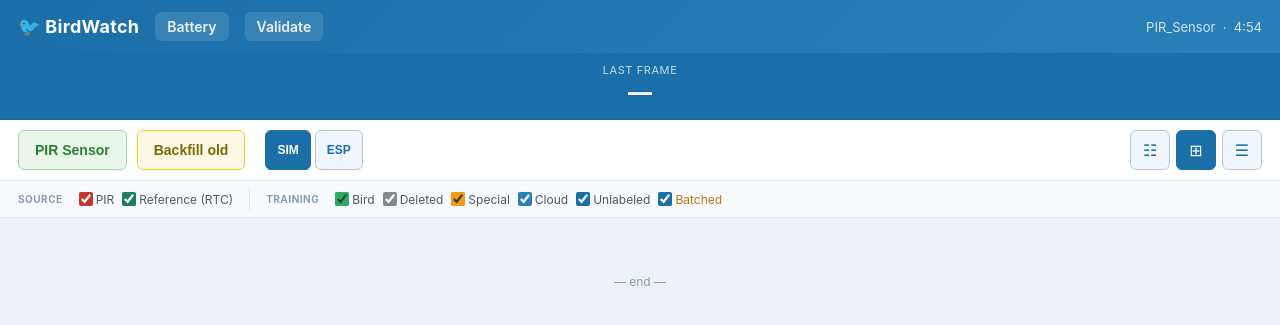
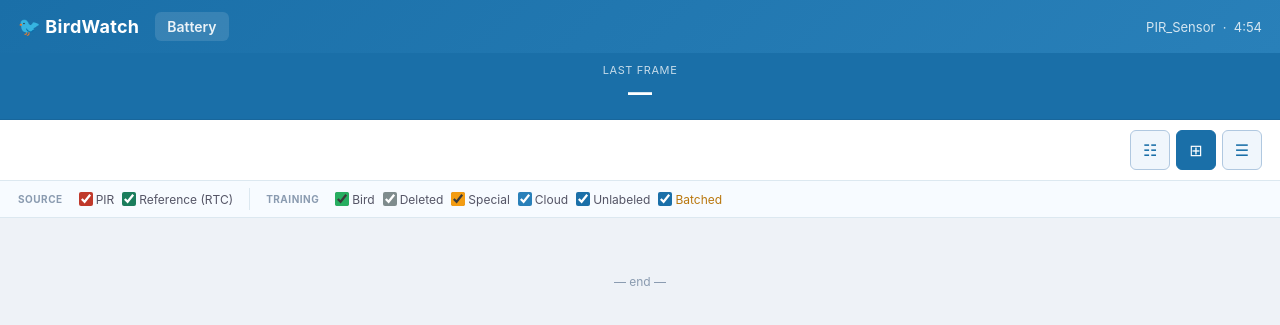
Before and after one commit to happychriss/birdwatch-edge-platform, a Flask app: page / in a window 1280 px wide. Shown: the top 325 px of the page. Run offline with Flask 3, Linux system fonts and the light colour scheme; some libraries are stand-ins or nearby versions.

Commit message:
ui: remove the controls that no longer do anything
Backfill old, SIM/ESP and Validate were all driven by the retired background
model; the PIR Sensor button could only ever set the state it was already in.

  Backfill old  shelled out to backfill_meta.py, which replays a per-tile model
                the firmware no longer runs. Route /admin/backfill removed too.
  Validate      shelled out to validate.py, an ESP-vs-Python parity check for
                that same model. Routes /validate and /validate/run removed,
                along with templates/validate.html.
  SIM / ESP     toggled between server-simulated and raw ESP badges. With the
                shadow pipeline off the two are byte-identical, so the toggle
                compared a frame against itself. The hidden duplicate badge row
                under every card goes with it, and the tile overlay now reads
                one set of attributes instead of choosing between two copies.
  PIR Sensor    called /set_status?status=PIR_Sensor. Nothing anywhere sets
                Camera_Server - it appears in no route and no template - so the
                button only ever wrote the default back over itself.

/set_status is KEPT, because it is the real control: the reply to /frame carries
global_status and the firmware acts on it (BW_MODE_CAMERA_SERVER in
http_client.c). Camera mode can still be entered and left by URL. Only the
button that could not reach the interesting state is gone.

Also removed the now-dead JS (runBackfill, pollBackfill, the SIM/ESP mode
machinery), their CSS, and four unused module globals. Leaving those would have
been worse than the buttons: applySimEspMode was still being invoked at load
after its definition was deleted, which would have thrown on every page.

Verified: / and /battery 200, /validate and /admin/backfill 404, /set_status
still redirects, no errors in the server log.

Co-Authored-By: Claude Opus 5 <noreply@anthropic.com>

```diff
--- a/src/python_bw_src/main.py
+++ b/src/python_bw_src/main.py
@@ -909,11 +909,7 @@ def frame_detail():
 
 # ─────────────────────────────── /validate ───────────────────────────────────
 
-_validate_results: list = []   # last run results held in-process (dev/admin use)
-_validate_running: bool = False
 
-_backfill_log: str = ''
-_backfill_running: bool = False
 
 
 # ─────────────────────────────── /frame/<id>/label ───────────────────────────
@@ -1029,93 +1025,10 @@ def mark_downloaded(frame_id: int):
     return jsonify({'id': frame_id, 'downloaded_at': meta['downloaded_at']}), 200
 
 
-@app.route('/admin/backfill', methods=['GET'])
-def backfill_status():
-    return jsonify({'running': _backfill_running, 'log': _backfill_log})
-
-
-@app.route('/admin/backfill', methods=['POST'])
-def backfill_run():
-    global _backfill_log, _backfill_running
-    if _backfill_running:
-        return jsonify({'status': 'already running'}), 409
-
-    force = (request.json or {}).get('force', False)
-
-    def _run():
-        global _backfill_log, _backfill_running
-        _backfill_running = True
-        try:
-            here = os.path.dirname(os.path.abspath(__file__))
-            cc_dir = os.path.join(here, '..', 'cloud-check')
-            venv_py = os.path.join(cc_dir, '.venv', 'bin', 'python')
-            if not os.path.exists(venv_py):
-                venv_py = 'python3'
-            script = os.path.join(cc_dir, 'backfill_meta.py')
-            args = [venv_py, script]
-            if force:
-                args.append('--force')
-            proc = subprocess.run(args, capture_output=True, text=True, timeout=600)
-            _backfill_log = proc.stdout
-            if proc.stderr:
-                _backfill_log += '\n--- stderr ---\n' + proc.stderr
-            if proc.returncode != 0:
-                _backfill_log = f'ERROR (exit {proc.returncode}):\n' + _backfill_log
-        except Exception as exc:
-            _backfill_log = f'Exception: {exc}'
-        finally:
-            _backfill_running = False
-
-    threading.Thread(target=_run, daemon=True).start()
-    return jsonify({'status': 'started'}), 202
-
-
-@app.route('/validate/run', methods=['POST'])
-def validate_run():
-    """Run validate.py via its own venv (cloud-check has numpy/Pillow/scipy).
-
-    validate.py is called as a subprocess; results are returned as JSON on stdout.
-    Runs in a background thread so the HTTP response returns immediately.
-    """
-    global _validate_results, _validate_running
-    if _validate_running:
-        return jsonify({'status': 'already running'}), 409
-
-    def _run():
-        global _validate_results, _validate_running
-        _validate_running = True
-        try:
-            here = os.path.dirname(os.path.abspath(__file__))
-            cc_dir = os.path.join(here, '..', 'cloud-check')
-            # Use the cloud-check venv python which has numpy/Pillow/scipy
-            venv_py = os.path.join(cc_dir, '.venv', 'bin', 'python')
-            if not os.path.exists(venv_py):
-                venv_py = 'python3'   # fallback: hope numpy is available
-            validate_script = os.path.join(cc_dir, 'validate.py')
-            config_path = os.path.join(cc_dir, 'validate_config.json')
-            proc = subprocess.run(
-                [venv_py, validate_script, config_path, '--json'],
-                capture_output=True, text=True, timeout=120,
-            )
-            if proc.returncode != 0:
-                _validate_results = [{'error': proc.stderr.strip() or 'validate.py exited with error'}]
-            else:
-                _validate_results = json.loads(proc.stdout)
-        except Exception as exc:
-            _validate_results = [{'error': str(exc)}]
-        finally:
-            _validate_running = False
-
-    threading.Thread(target=_run, daemon=True).start()
-    return jsonify({'status': 'started'}), 202
-
-
-@app.route('/validate')
-def validate_view():
-    return render_template('validate.html',
-                           results=_validate_results,
-                           running=_validate_running)
-
+# NOTE: /admin/backfill and /validate were removed along with the background
+# model.  They shelled out to backfill_meta.py and validate.py, which are now
+# retired: both replay a per-tile model the firmware no longer runs.  The
+# suppression rule is fitted offline instead, by cloud-check/presuppress_model.py.
 
 if __name__ == '__main__':
     app.config['MAX_CONTENT_LENGTH'] = 16 * 1024 * 1024
--- a/src/python_bw_src/templates/frames.html
+++ b/src/python_bw_src/templates/frames.html
@@ -50,11 +50,6 @@
     min-height: 40px; display: inline-flex; align-items: center;
   }
   .btn:hover { background: #daeaf7; }
-  .btn-pir { background: #e8f5e9; border-color: #a5d6a7; color: #2e7d32; }
-  .btn-pir:hover { background: #c8e6c9; }
-  .btn-backfill { background: #fef9e7; border-color: #f9ca24; color: #7d6608; }
-  .btn-backfill:hover { background: #fdebd0; }
-  .btn-backfill:disabled { opacity: 0.5; cursor: default; }
 
   /* ── Label flag on card image ── */
   .label-flag {
@@ -180,7 +175,6 @@
 <header>
   <h1>🐦 BirdWatch</h1>
   <a class="nav-link" href="/battery">Battery</a>
-  <a class="nav-link" href="/validate">Validate</a>
   <span class="header-mode">{{ status }} &nbsp;·&nbsp; <span id="countdown">5:00</span></span>
 </header>
 
@@ -201,13 +195,6 @@
 
 <!-- ── Controls ── -->
 <div class="controls">
-  <button class="btn btn-pir" onclick="location.href='/set_status?status=PIR_Sensor'">PIR Sensor</button>
-  <button class="btn btn-backfill" id="btn-backfill" onclick="runBackfill(false)" title="Simulate burst+bg pipeline on old frames">Backfill old</button>
-  <span id="backfill-status" style="font-size:12px;color:#556;"></span>
-  <div style="display:flex;gap:4px;">
-    <button class="view-btn active" id="btn-sim-mode" onclick="applySimEspMode('sim')" title="Show server-simulated results" style="font-size:12px;padding:6px 11px;font-weight:700;">SIM</button>
-    <button class="view-btn"        id="btn-esp-mode" onclick="applySimEspMode('esp')" title="Show raw ESP firmware results"  style="font-size:12px;padding:6px 11px;font-weight:700;">ESP</button>
-  </div>
   <div class="view-toggle">
     <button class="view-btn" id="btn-tiles" onclick="toggleAlwaysTiles()" title="Always show tile overlay">&#9783;</button>
     <button class="view-btn active" id="btn-grid" onclick="setView('grid')" title="Grid view">⊞</button>
@@ -303,12 +290,6 @@
       <div class="row sim-badges">
         {{ render_key_badges(meta, spec, card_fields) }}
       </div>
-      {% if esp_meta %}
-      <div class="row esp-badges" style="display:none">
-        <span class="badge" style="background:#e67e22;color:#fff;font-size:9px;padding:1px 4px;">ESP</span>
-        {{ render_key_badges(esp_meta, spec, card_fields) }}
-      </div>
-      {% endif %}
     </div>
   </div>
 {% endfor %}
@@ -370,41 +351,17 @@ function submitFilters() {
   }
 })();
 
-// ── SIM/ESP mode ──────────────────────────────────────────────────────────
-let _cardMode = localStorage.getItem('bw_sim_mode') || 'sim';
-
-function applySimEspMode(mode) {
-  _cardMode = mode;
-  localStorage.setItem('bw_sim_mode', mode);
-  const btnSim = document.getElementById('btn-sim-mode');
-  const btnEsp = document.getElementById('btn-esp-mode');
-  if (btnSim) { mode === 'sim' ? btnSim.classList.add('active') : btnSim.classList.remove('active'); }
-  if (btnEsp) { mode === 'esp' ? btnEsp.classList.add('active') : btnEsp.classList.remove('active'); }
-  document.querySelectorAll('.sim-badges').forEach(el => { el.style.display = mode === 'sim' ? '' : 'none'; });
-  document.querySelectorAll('.esp-badges').forEach(el => { el.style.display = mode === 'esp' ? '' : 'none'; });
-  if (document.getElementById('photo-grid').classList.contains('always-tiles')) {
-    document.querySelectorAll('.card-img-wrap').forEach(wrap => {
-      const img = wrap.querySelector('img');
-      const canvas = wrap.querySelector('canvas');
-      if (img && canvas) drawCardTiles(img, canvas);
-    });
-  }
-}
-
 // ── Always-tiles toggle ───────────────────────────────────────────────────
 const TILE_COLS = 20, TILE_ROWS = 15;
 const DARK_DELTA = 20;
 
 function drawCardTiles(img, canvas) {
-  const useEsp = (_cardMode === 'esp');
-  const tilesAttr = useEsp ? 'data-tiles-esp' : 'data-tiles';
-  const tilesRaw = img.getAttribute(tilesAttr);
+  const tilesRaw = img.getAttribute('data-tiles');
   if (!tilesRaw || tilesRaw === 'null') return;
   let tiles; try { tiles = JSON.parse(tilesRaw); } catch(e) { return; }
-  const modelAttr = useEsp ? 'data-model-esp' : 'data-model';
-  const modelRaw = img.getAttribute(modelAttr);
+  const modelRaw = img.getAttribute('data-model');
   let model = null; try { model = modelRaw && modelRaw !== 'null' ? JSON.parse(modelRaw) : null; } catch(e) {}
-  const gm = parseFloat(img.getAttribute(useEsp ? 'data-gm-esp' : 'data-gm') || '128');
+  const gm = parseFloat(img.getAttribute('data-gm') || '128');
   const w = img.offsetWidth, h = img.offsetHeight;
   if (!w || !h) return;
   canvas.width = w; canvas.height = h;
@@ -463,7 +420,6 @@ function toggleAlwaysTiles() {
 }
 
 (function(){ if (localStorage.getItem('bw_always_tiles') === '1') applyAlwaysTiles(true); })();
-(function(){ applySimEspMode(_cardMode); })();
 
 function openPhoto(url, label, saved) {
   if (!url) return;
@@ -478,32 +434,7 @@ function closePhoto() { document.getElementById('lightbox').classList.remove('op
 document.getElementById('lightbox').addEventListener('click', function(e){ if (e.target===this) closePhoto(); });
 document.addEventListener('keydown', function(e){ if (e.key==='Escape') closePhoto(); });
 
-function runBackfill(force) {
-  const btn = document.getElementById('btn-backfill');
-  const status = document.getElementById('backfill-status');
-  btn.disabled = true;
-  status.textContent = 'Running…';
-  fetch('/admin/backfill', {method:'POST', headers:{'Content-Type':'application/json'},
-                            body: JSON.stringify({force: force})})
-    .then(r => r.json())
-    .then(() => pollBackfill())
-    .catch(e => { status.textContent = 'Error: ' + e; btn.disabled = false; });
-}
 
-function pollBackfill() {
-  fetch('/admin/backfill').then(r => r.json()).then(data => {
-    const status = document.getElementById('backfill-status');
-    const btn = document.getElementById('btn-backfill');
-    if (data.running) {
-      status.textContent = 'Running…';
-      setTimeout(pollBackfill, 1500);
-    } else {
-      const lines = (data.log || '').trim().split('\n');
-      status.textContent = lines[lines.length - 1] || 'Done';
-      btn.disabled = false;
-    }
-  });
-}
 
 // Save exact gallery URL so frame_detail Back button can return here
 function _attachGalleryReturn(root) {
@@ -538,13 +469,6 @@ function _loadNextPage() {
       _iLoading = false;
       _sentinel.textContent = _iPage < _iTotalPages ? '' : '— end —';
       if (_iPage >= _iTotalPages) _iObs.unobserve(_sentinel);
-      // Apply active SIM/ESP mode to newly added cards
-      newCards.forEach(c => {
-        const simB = c.querySelector('.sim-badges');
-        const espB = c.querySelector('.esp-badges');
-        if (simB) simB.style.display = _cardMode === 'sim' ? '' : 'none';
-        if (espB) espB.style.display = _cardMode === 'esp' ? '' : 'none';
-      });
       // Apply tile overlay to newly added cards if always-tiles is on
       if (grid.classList.contains('always-tiles')) {
         newCards.forEach(c => {
```
Also changed, not shown: src/python_bw_src/templates/validate.html (deleted, +0 -231 lines).
